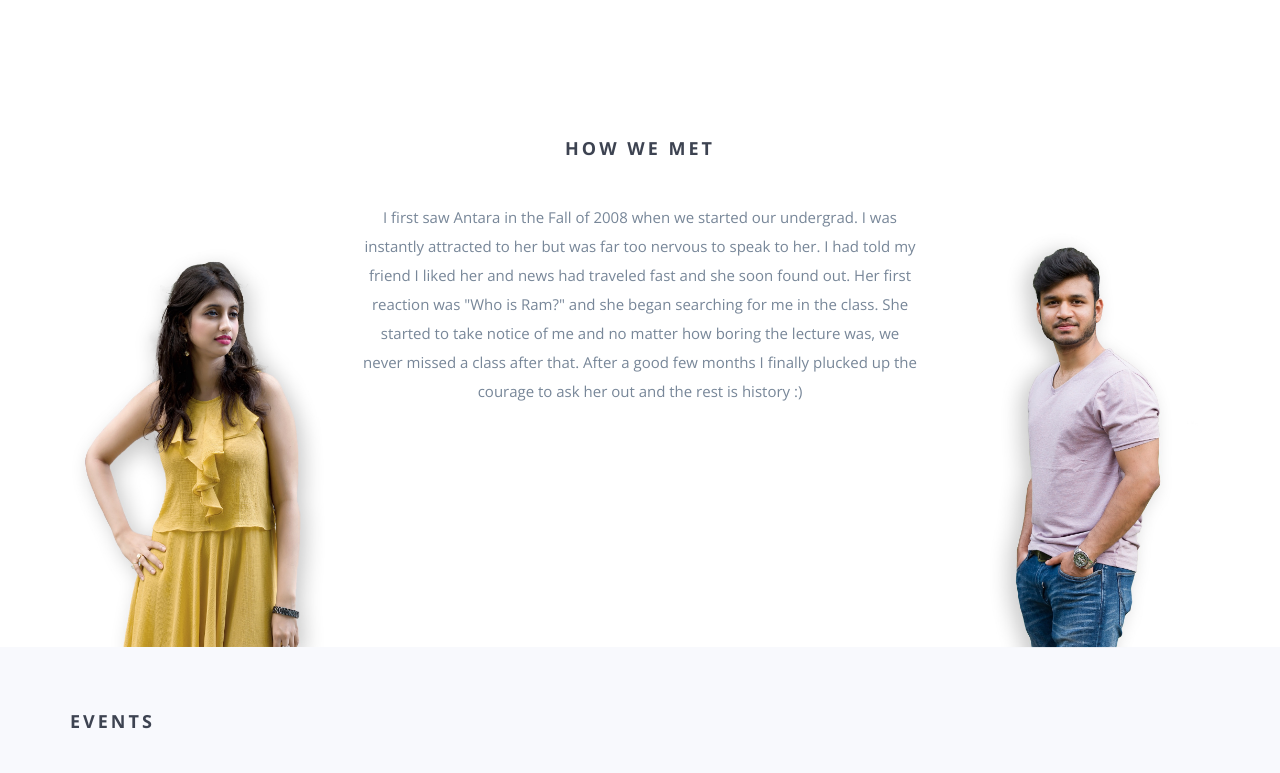
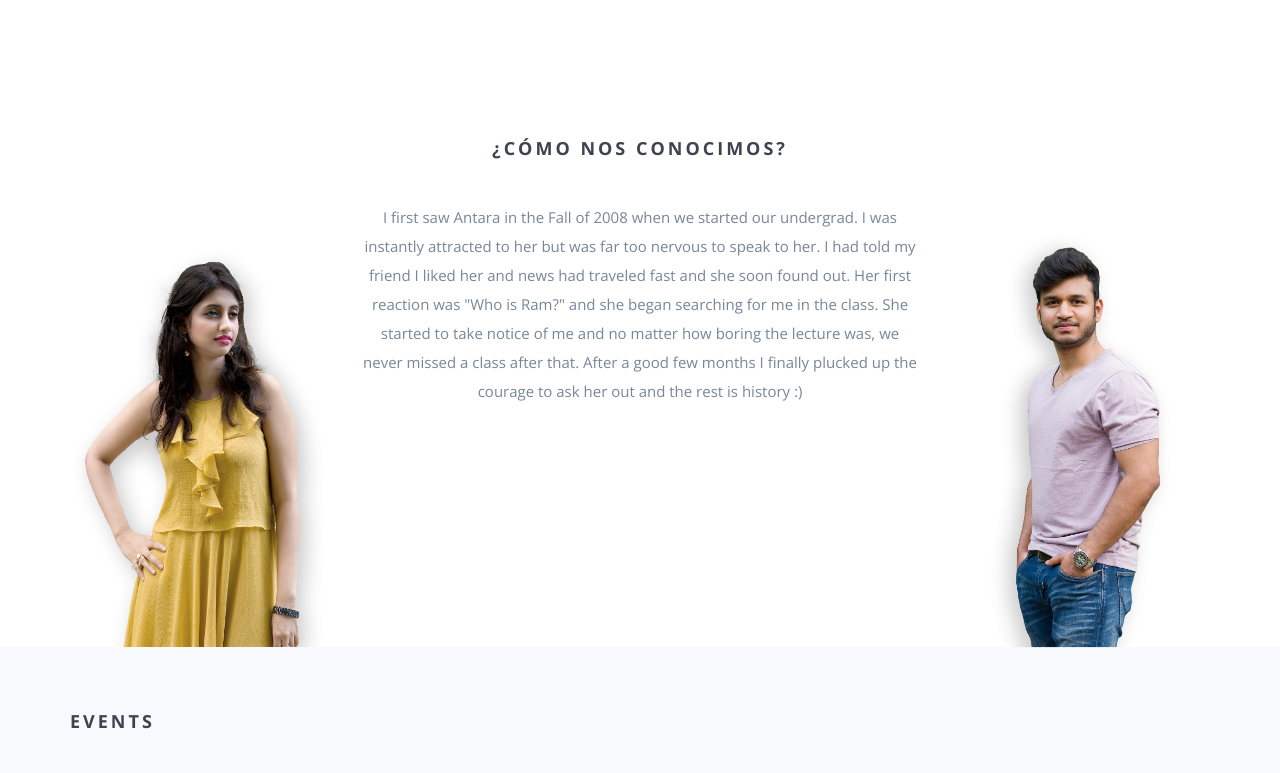
Before and after one commit to rampatra/wedding-website, a website: page index.html in a window 1280 px wide. Shown: the part 920-1693 px from the top of the page. Drawn offline with nearby package versions, Linux system fonts and the light colour scheme; some packages are replaced by stand-ins of ours; grey boxes are pictures that could not be loaded; a script that the page names is missing; files whose address does not match are found by name.

Commit message:
Update index.html

```diff
--- a/index.html
+++ b/index.html
@@ -102,7 +102,7 @@
     <div class="container">
         <div class="row">
             <div class="col-md-12 text-center">
-                <h3 class="header">How we met</h3>
+                <h3 class="header">¿Cómo nos conocimos?</h3>
             </div>
         </div>
         <div class="row">
```
